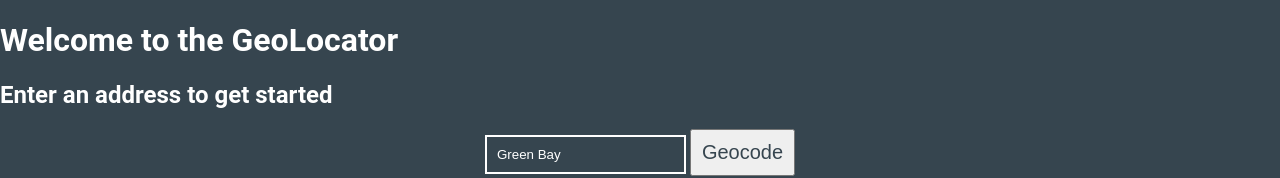
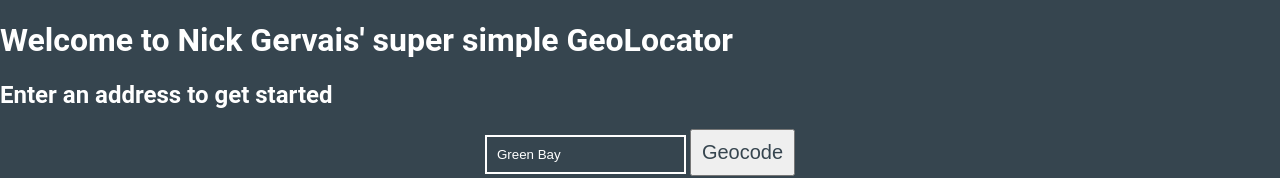
Before and after one commit to NickGervais/geocoder, a plain HTML site: page index.html in a window 1280 px wide. Shown: the top 178 px of the page. Drawn offline with Linux system fonts and the light colour scheme; some packages are replaced by stand-ins of ours.

Commit message:
added my name to the title of the webpage

```diff
--- a/index.html
+++ b/index.html
@@ -8,7 +8,7 @@
     </head>
     <body>
         <div class="header">
-            <h1 class="title">Welcome to the GeoLocator</h1>
+            <h1 class="title">Welcome to Nick Gervais' super simple GeoLocator</h1>
             <h2 class="title">Enter an address to get started</h2>
             <div id="floating-panel">
                 <input id="address" type="textbox" value="Green Bay" placeholder="Enter Address">
```
